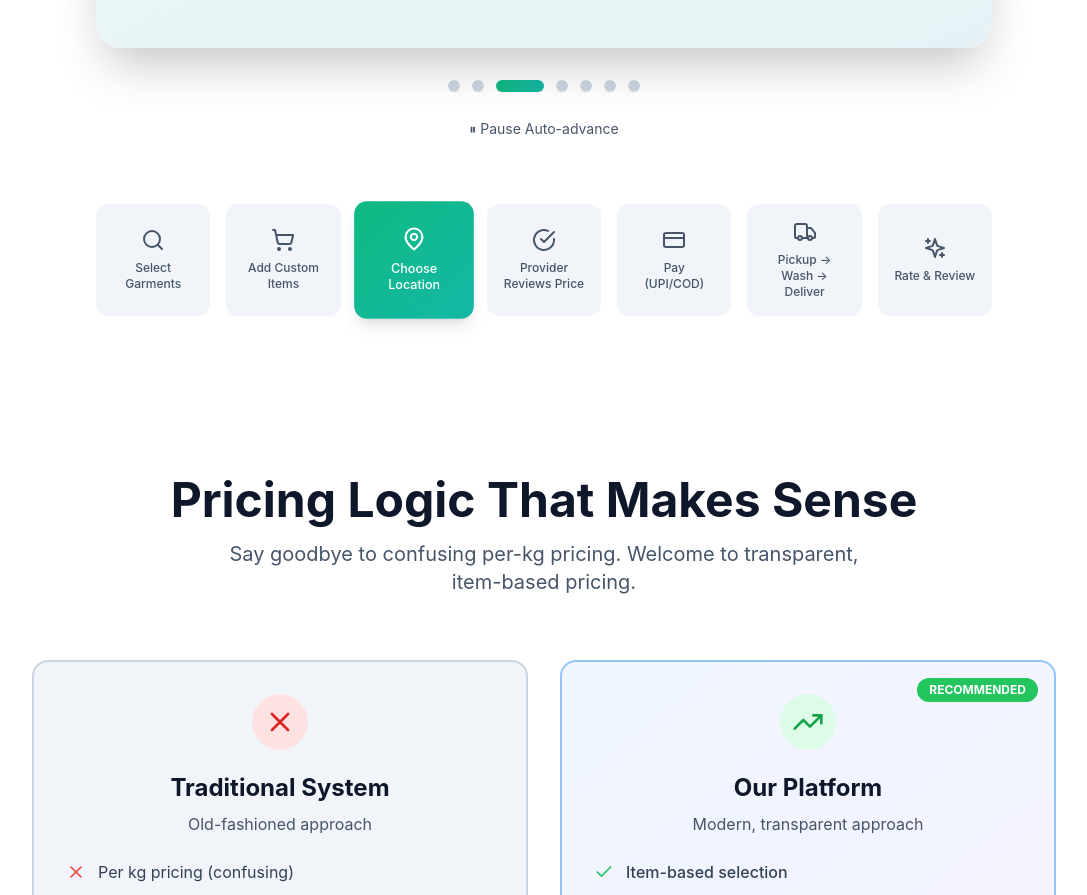
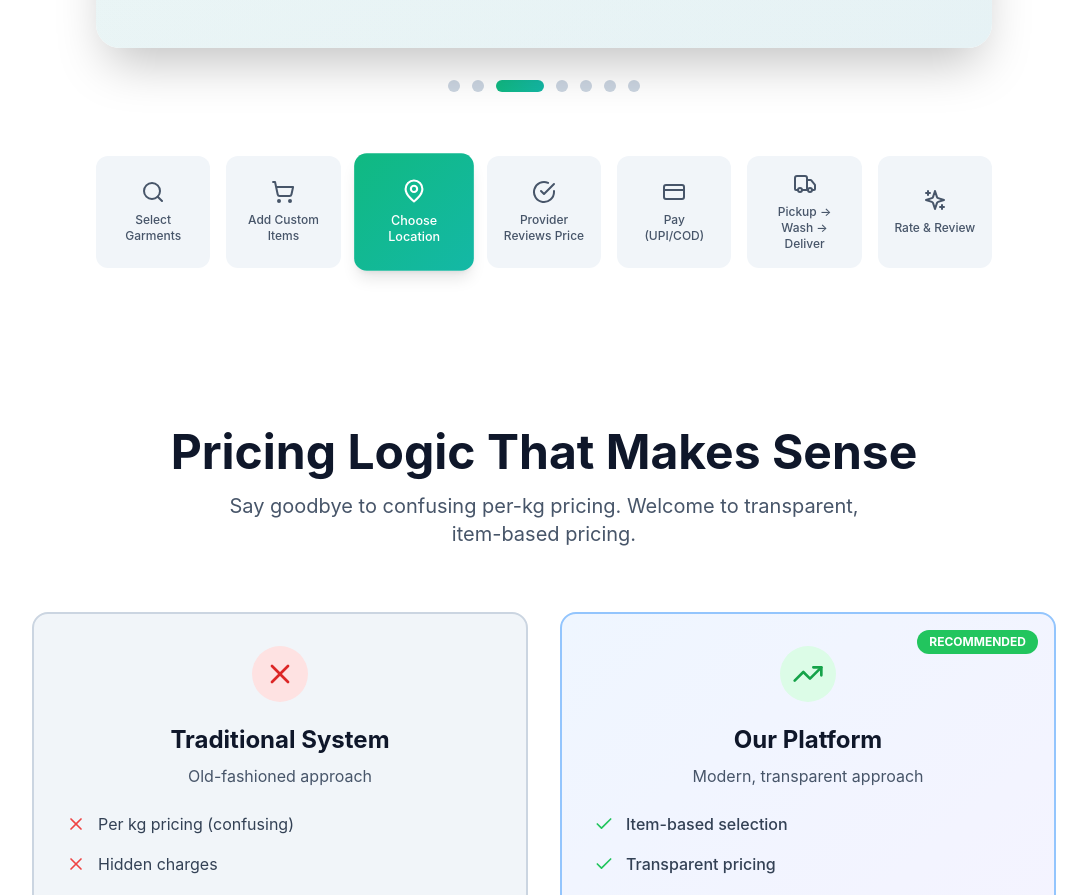
Before and after one commit to intsurjeetkaran-droid/lms, a React (Vite) app in the folder frontend/: page / in a window 1280 px wide. Shown: the part 2228-3123 px from the top of the page, without its empty margins (96-1183 px from the left). Built offline with nearby package versions, Linux system fonts and the light colour scheme.

Commit message:
feat: make carousel fully automatic, remove pause button

```diff
--- a/frontend/src/landing/HowItWorks.jsx
+++ b/frontend/src/landing/HowItWorks.jsx
@@ -62,31 +62,25 @@ const HowItWorks = () => {
   const ref = useRef(null);
   const isInView = useInView(ref, { once: true, margin: '-100px' });
   const [currentStep, setCurrentStep] = useState(0);
-  const [isAutoPlaying, setIsAutoPlaying] = useState(true);
 
   // Auto-advance carousel
   useEffect(() => {
-    if (!isAutoPlaying) return;
-
     const interval = setInterval(() => {
       setCurrentStep((prev) => (prev + 1) % steps.length);
     }, 3000); // Change slide every 3 seconds
 
     return () => clearInterval(interval);
-  }, [isAutoPlaying]);
+  }, []);
 
   const nextStep = () => {
-    setIsAutoPlaying(false);
     setCurrentStep((prev) => (prev + 1) % steps.length);
   };
 
   const prevStep = () => {
-    setIsAutoPlaying(false);
     setCurrentStep((prev) => (prev - 1 + steps.length) % steps.length);
   };
 
   const goToStep = (index) => {
-    setIsAutoPlaying(false);
     setCurrentStep(index);
   };
 
@@ -190,16 +184,6 @@ const HowItWorks = () => {
             ))}
           </div>
 
-          {/* Auto-play Toggle */}
-          <div className="text-center mt-6">
-            <button
-              onClick={() => setIsAutoPlaying(!isAutoPlaying)}
-              className="text-sm text-slate-600 dark:text-slate-400 hover:text-slate-900 dark:hover:text-slate-200 transition-colors"
-            >
-              {isAutoPlaying ? '⏸ Pause' : '▶ Play'} Auto-advance
-            </button>
-          </div>
-
           {/* All Steps Overview (Mobile Friendly) */}
           <div className="mt-16 grid grid-cols-2 md:grid-cols-4 lg:grid-cols-7 gap-4">
             {steps.map((step, index) => {
```
